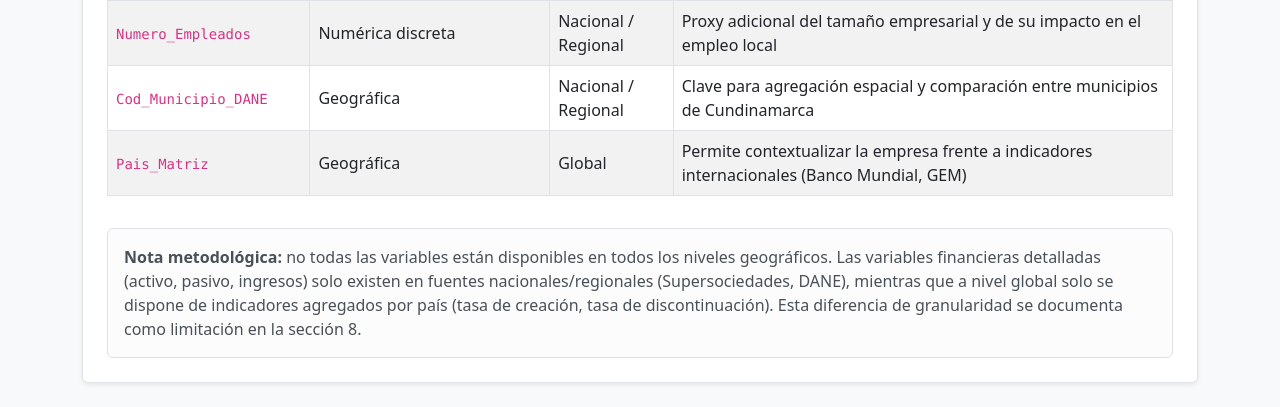
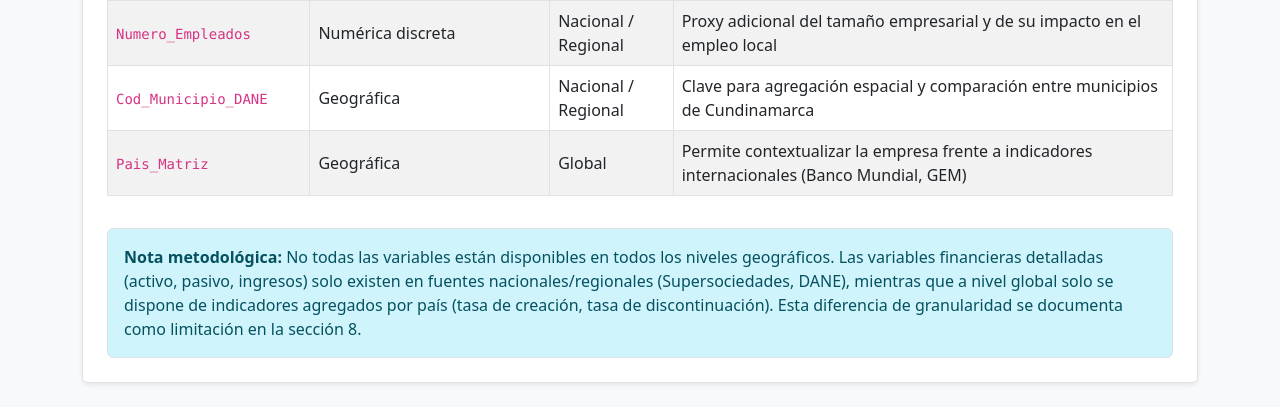
Before and after one commit to Tayrun/Dinamica-Empresarial, a Flask app: page /etapa1/3-necesidades-informacion in a window 1280 px wide. Shown: the part 1211-1618 px from the top of the page. Run offline with Flask 3, Linux system fonts and the light colour scheme.

Commit message:
necesidades

```diff
--- a/templates/etapa1/3_necesidades.html
+++ b/templates/etapa1/3_necesidades.html
@@ -64,8 +64,8 @@
         </table>
     </div>
 
-    <div class="alert alert-light border mt-3 mb-0">
-        <strong>Nota metodológica:</strong> no todas las variables están disponibles en todos los niveles geográficos. Las variables financieras detalladas (activo, pasivo, ingresos) solo existen en fuentes nacionales/regionales (Supersociedades, DANE), mientras que a nivel global solo se dispone de indicadores agregados por país (tasa de creación, tasa de discontinuación). Esta diferencia de granularidad se documenta como limitación en la sección 8.
+    <div class="alert alert-info border mt-3 mb-0" role="alert">
+        <strong>Nota metodológica:</strong> No todas las variables están disponibles en todos los niveles geográficos. Las variables financieras detalladas (activo, pasivo, ingresos) solo existen en fuentes nacionales/regionales (Supersociedades, DANE), mientras que a nivel global solo se dispone de indicadores agregados por país (tasa de creación, tasa de discontinuación). Esta diferencia de granularidad se documenta como limitación en la sección 8.
     </div>
 </div>
 {% endblock %}
```
